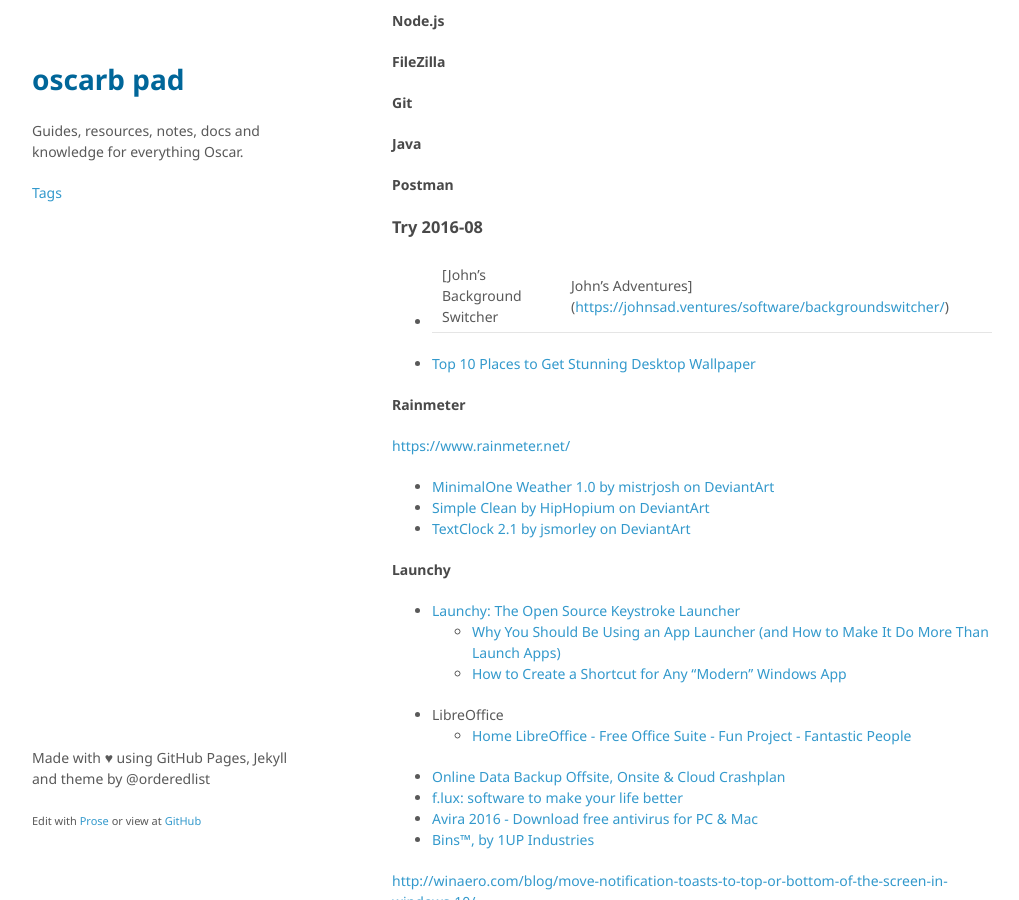
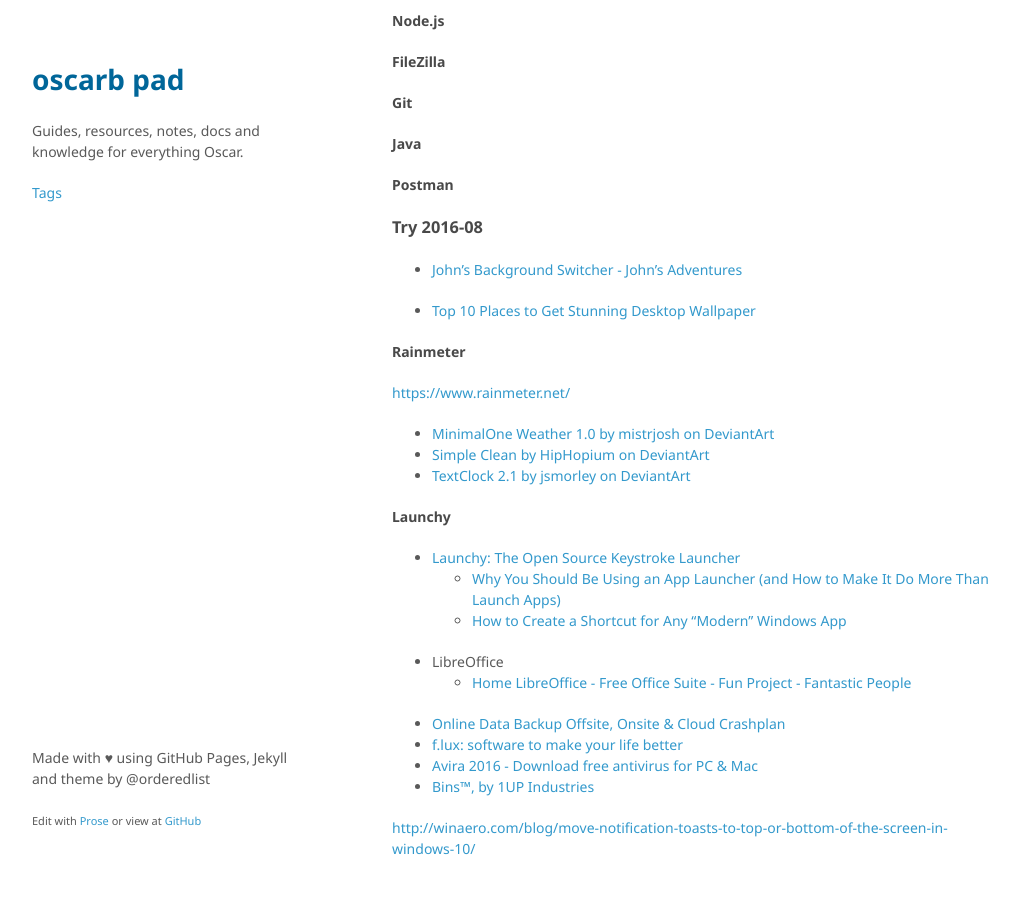
Before and after one commit to oscarb/pad, a Jekyll site: the page built from _docs/windows-10-essentials.md, in a window 1280 px wide and 900 px high, scrolled down 10333 px. Shown: the whole window, without its empty margins (128-1147 px from the left). Built offline with Jekyll 4.4.1, drawn with Linux system fonts in a browser that asks for light colours; some web fonts are replaced.

Commit message:
Update windows-10-essentials.md

```diff
--- a/_docs/windows-10-essentials.md
+++ b/_docs/windows-10-essentials.md
@@ -436,7 +436,7 @@ Extensions
 
 ### Try 2016-08
 
-* [John’s Background Switcher | John's Adventures](https://johnsad.ventures/software/backgroundswitcher/)
+* [John’s Background Switcher - John's Adventures](https://johnsad.ventures/software/backgroundswitcher/)
 
 * [Top 10 Places to Get Stunning Desktop Wallpaper](http://lifehacker.com/top-10-places-to-get-stunning-desktop-wallpaper-1781991380)
 
```
